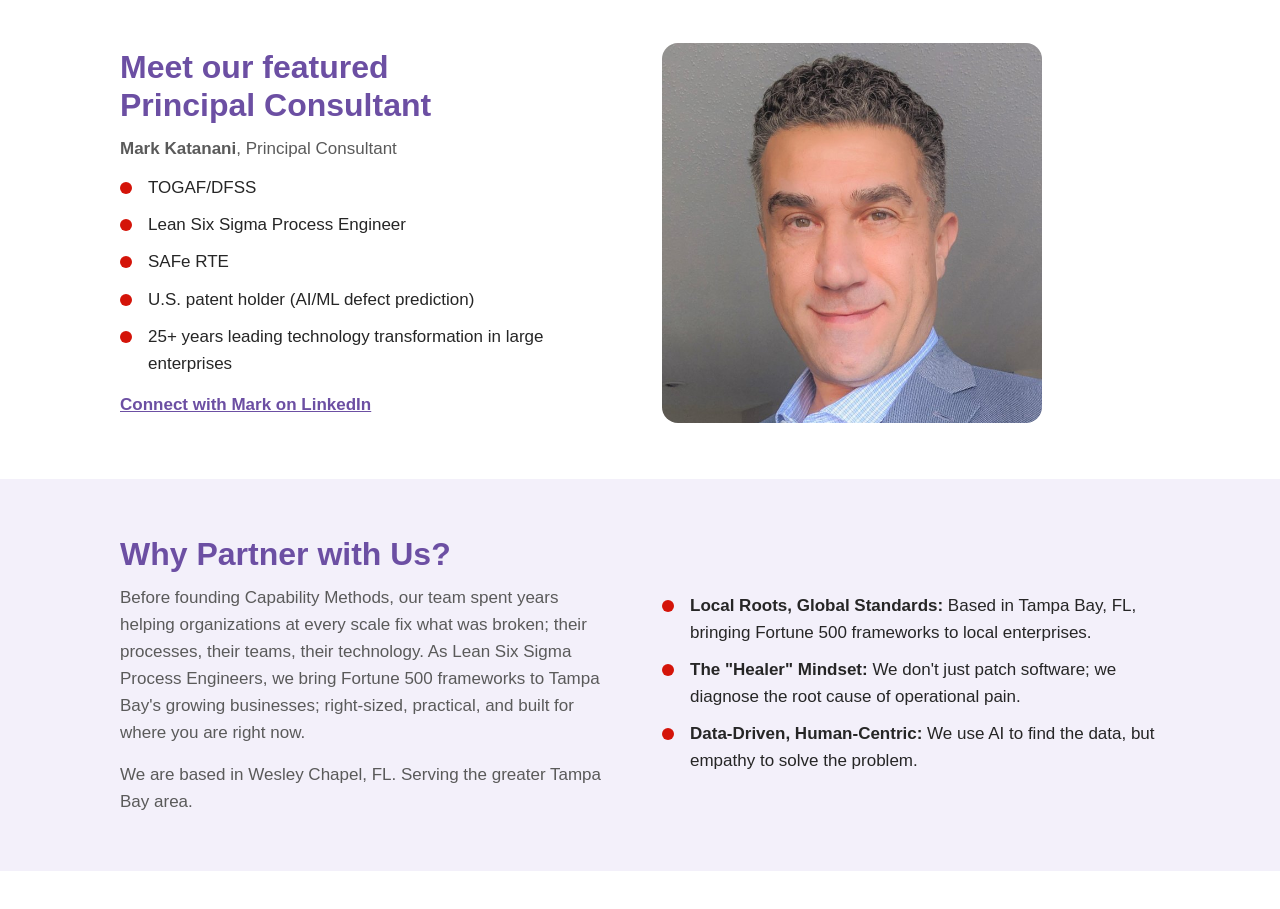
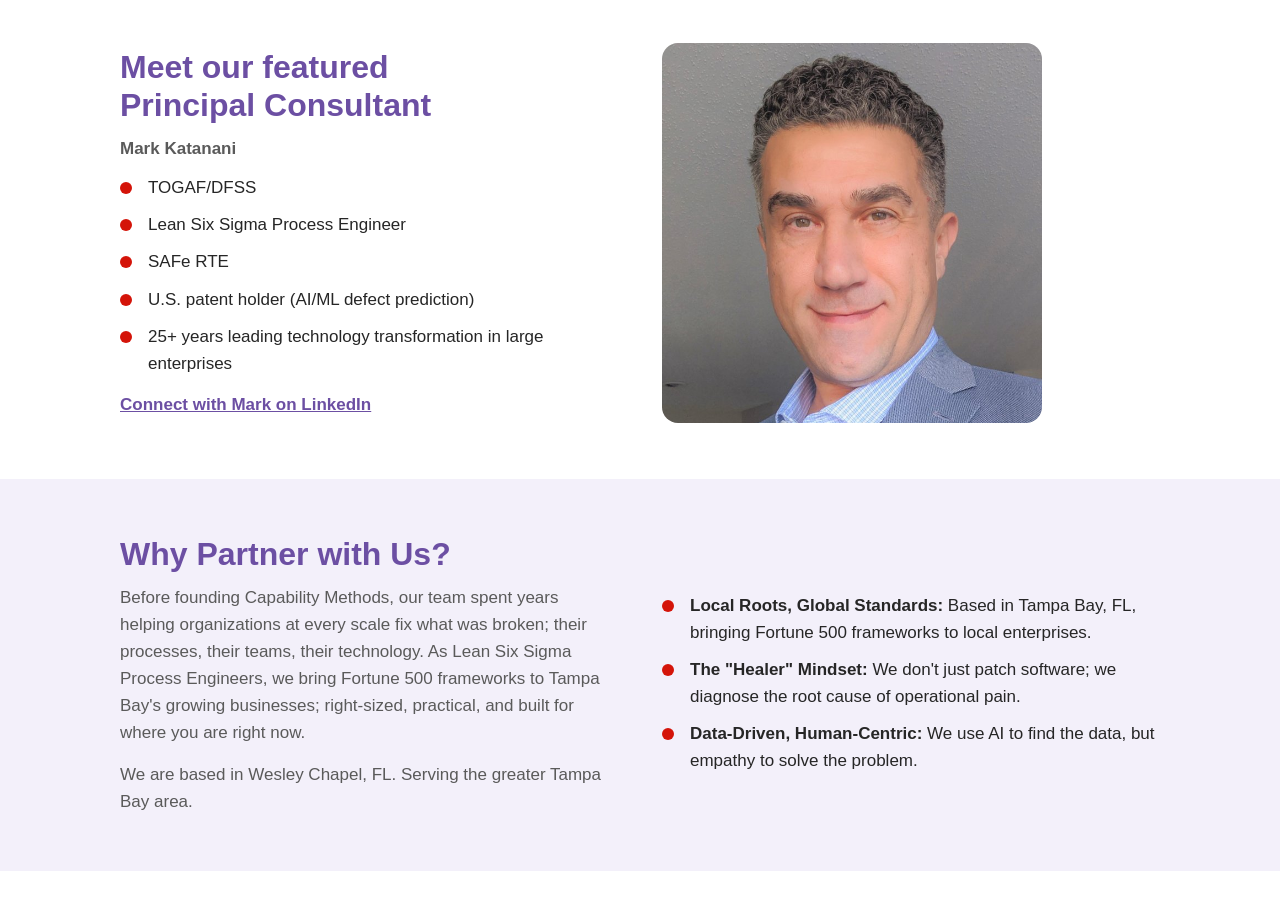
Before and after one commit to mkatanani/cmllc-www, a plain HTML site: page about-capability-methods/index.html in a window 1280 px wide. Shown: the part 2180-3089 px from the top of the page. Drawn offline with Linux system fonts and the light colour scheme.

Commit message:
About page: remove repeated title after name
Co-Authored-By: Claude Sonnet 5.5 <noreply@anthropic.com>

```diff
--- a/about-capability-methods/index.html
+++ b/about-capability-methods/index.html
@@ -81,7 +81,7 @@
 <section><div class="wrap split">
   <div>
     <h2>Meet our featured Principal Consultant</h2>
-    <p><strong>Mark Katanani</strong>, Principal Consultant</p>
+    <p><strong>Mark Katanani</strong></p>
     <ul class="checks" style="margin-top:12px">
       <li>TOGAF/DFSS</li>
       <li>Lean Six Sigma Process Engineer</li>
```
